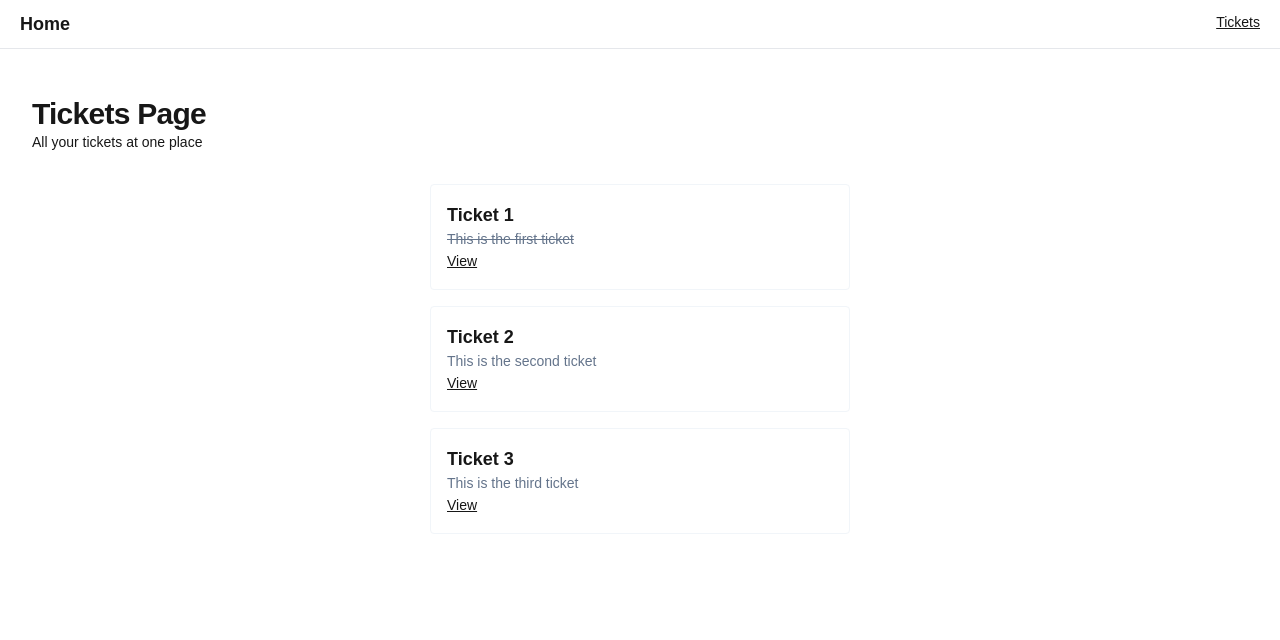
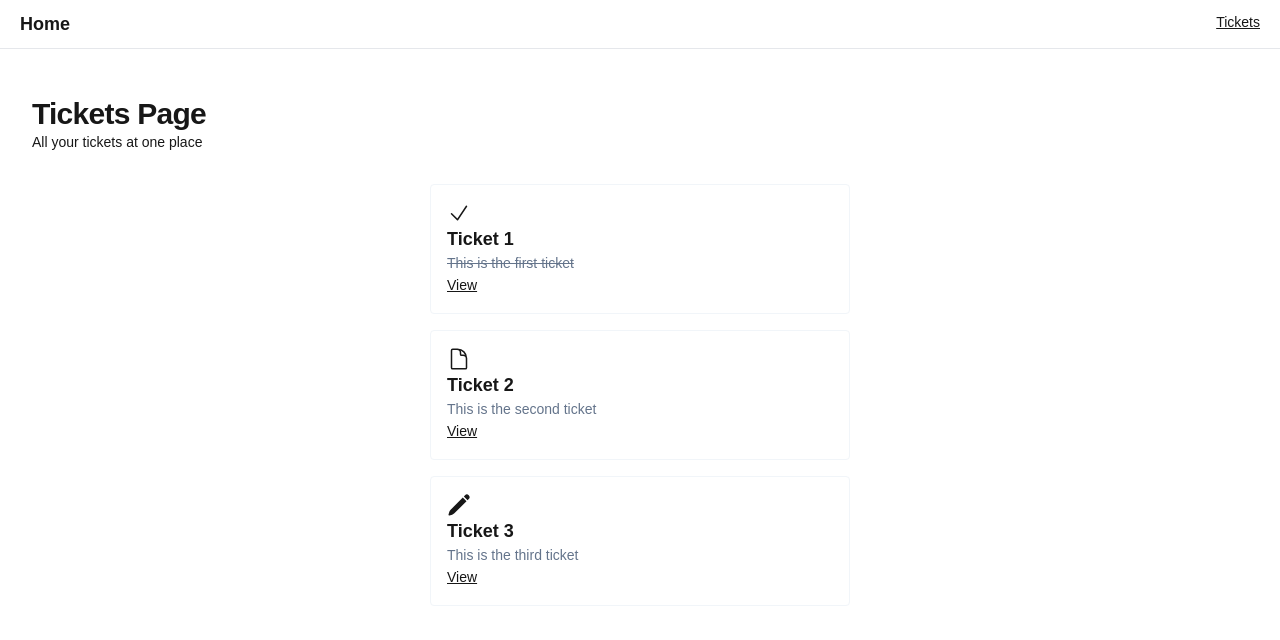
Before and after one commit to burdianov/the-road, a Next.js app: page /tickets in a window 1280 px wide. Shown: the top 640 px of the page. Built offline with nearby package versions, Linux system fonts and the light colour scheme.

Commit message:
add svg icons

```diff
--- a/package.json
+++ b/package.json
@@ -11,6 +11,7 @@
     "type": "tsc --noEmit"
   },
   "dependencies": {
+    "@heroicons/react": "^2.2.0",
     "clsx": "^2.1.1",
     "next": "15.1.3",
     "react": "^19.0.0",
--- a/src/app/tickets/page.tsx
+++ b/src/app/tickets/page.tsx
@@ -1,14 +1,16 @@
+import { DocumentIcon } from "@heroicons/react/24/outline";
+import { CheckIcon, PencilIcon } from "@heroicons/react/24/solid";
 import clsx from "clsx";
 import Link from "next/link";
 
 import { initialTickets } from "@/data";
 import { ticketPath } from "@/paths";
 
-// const TICKET_ICONS = {
-//   OPEN: "O",
-//   IN_PROGRESS: ">",
-//   DONE: "X",
-// };
+const TICKET_ICONS = {
+  OPEN: <DocumentIcon className="size-6" />,
+  IN_PROGRESS: <PencilIcon className="size-6" />,
+  DONE: <CheckIcon className="size-6" />,
+};
 
 export default function TicketsPage() {
   return (
@@ -26,6 +28,7 @@ export default function TicketsPage() {
             key={ticket.id}
             className="w-full max-w-[420px] p-4 border border-slate-100 rounded"
           >
+            <div>{TICKET_ICONS[ticket.status]}</div>
             <h3 className="text-lg font-semibold truncate">{ticket.title}</h3>
             <p
               className={clsx("text-sm text-slate-500 truncate", {
```
Also changed, not shown: 1 other file (tests, documents, lock files or other folders).
